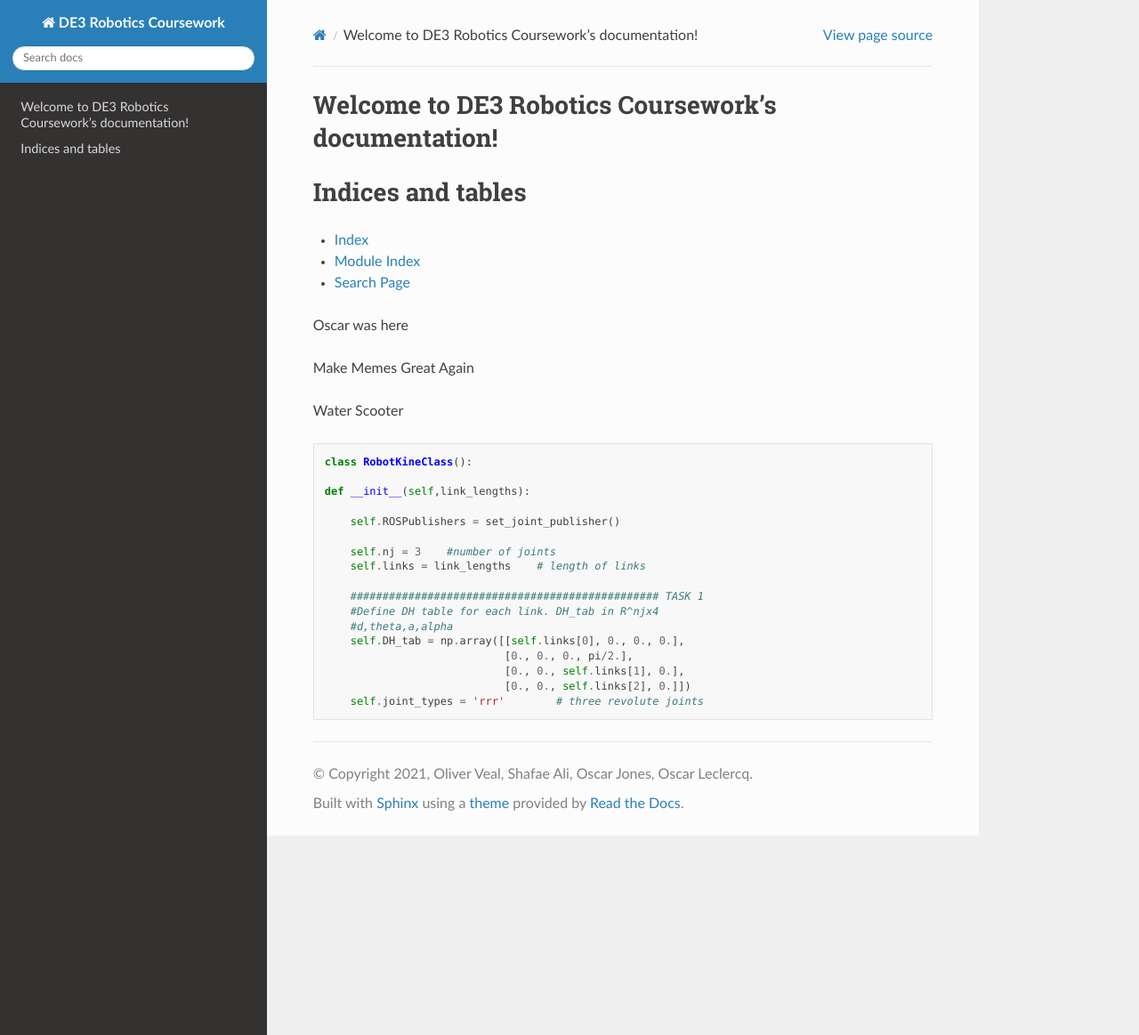
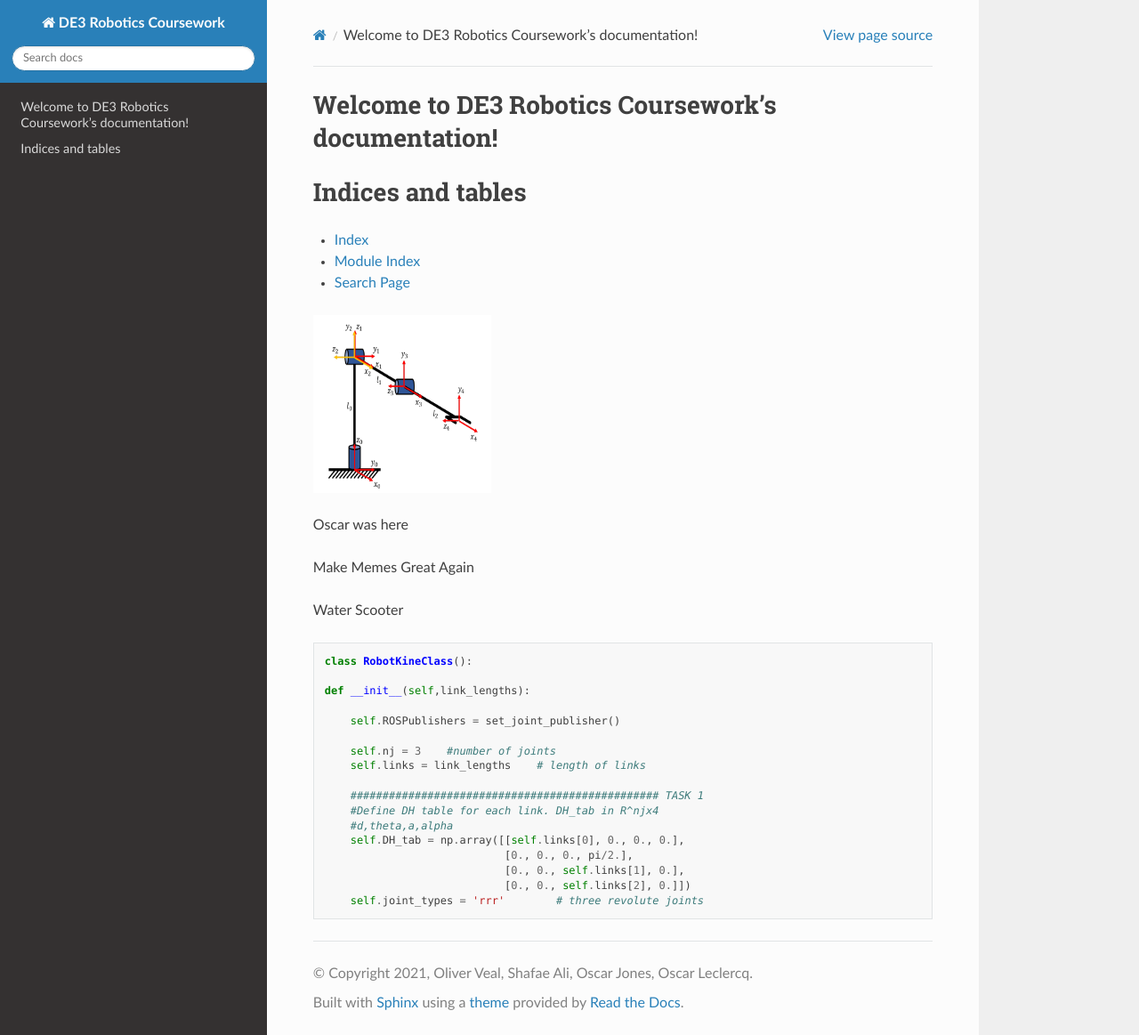
Before and after one commit to oliver-veal/robotics-coursework, a Sphinx documentation site: the page built from docs/source/index.rst, in a window 1280 px wide and 1163 px high. Shown: the whole window at 89% size. Built offline with Sphinx 7.4.7 and the Read the Docs theme 2.0.0, drawn with Linux system fonts in a browser that asks for light colours.

Commit message:
Added diagram and images folder

```diff
--- a/docs/source/index.rst
+++ b/docs/source/index.rst
@@ -18,6 +18,13 @@ Indices and tables
 * :ref:`genindex`
 * :ref:`modindex`
 * :ref:`search`
+
+
+.. image:: img/diagram.png
+   :height: 200
+   :width: 200
+   :alt: Robot Diagram
+
 
 Oscar was here
 
```
Also changed, not shown: docs/source/img/diagram.png (added).
